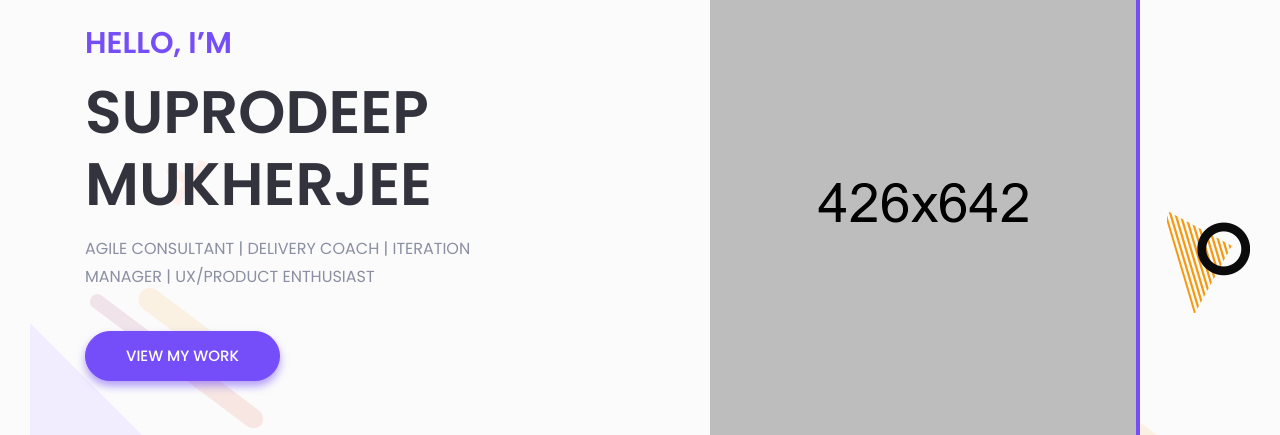
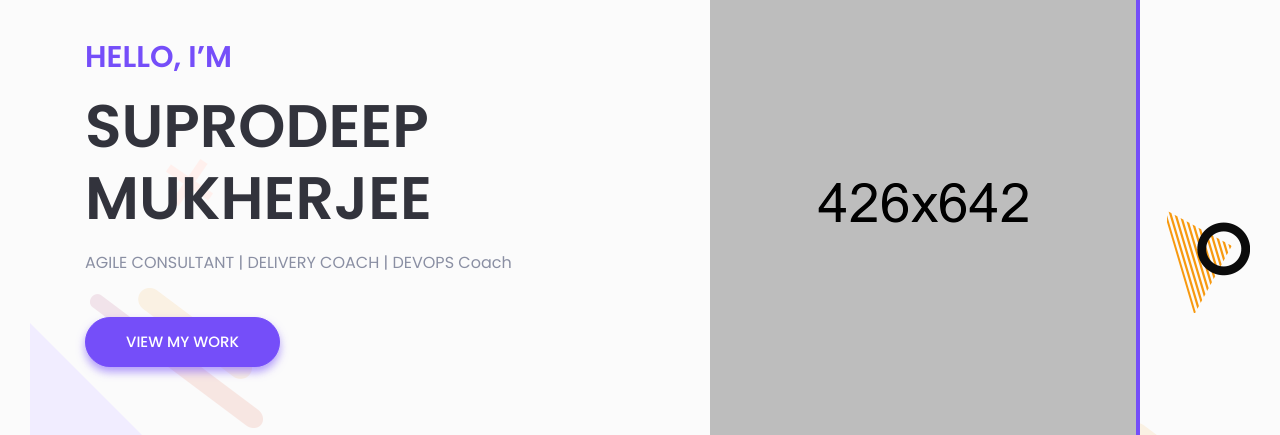
Before and after one commit to suprodeep/supro, a plain HTML site: page index.html in a window 1280 px wide. Shown: the part 252-687 px from the top of the page. Drawn offline with Linux system fonts and the light colour scheme; files whose address does not match are found by name.

Commit message:
Update index.html

```diff
--- a/index.html
+++ b/index.html
@@ -123,7 +123,7 @@
                         <div class="header-content-right">
                             <h4 class="sub-title">Hello, I’m</h4>
                             <h1 class="title">Suprodeep Mukherjee</h1>
-                            <p>AGILE CONSULTANT |  DELIVERY COACH | ITERATION MANAGER | UX/PRODUCT ENTHUSIAST</p>
+                            <p>AGILE CONSULTANT |  DELIVERY COACH | DEVOPS Coach</p>
                             <a class="main-btn" href="#work">View my Work</a>
                         </div> <!-- header content right -->
                     </div>
```
